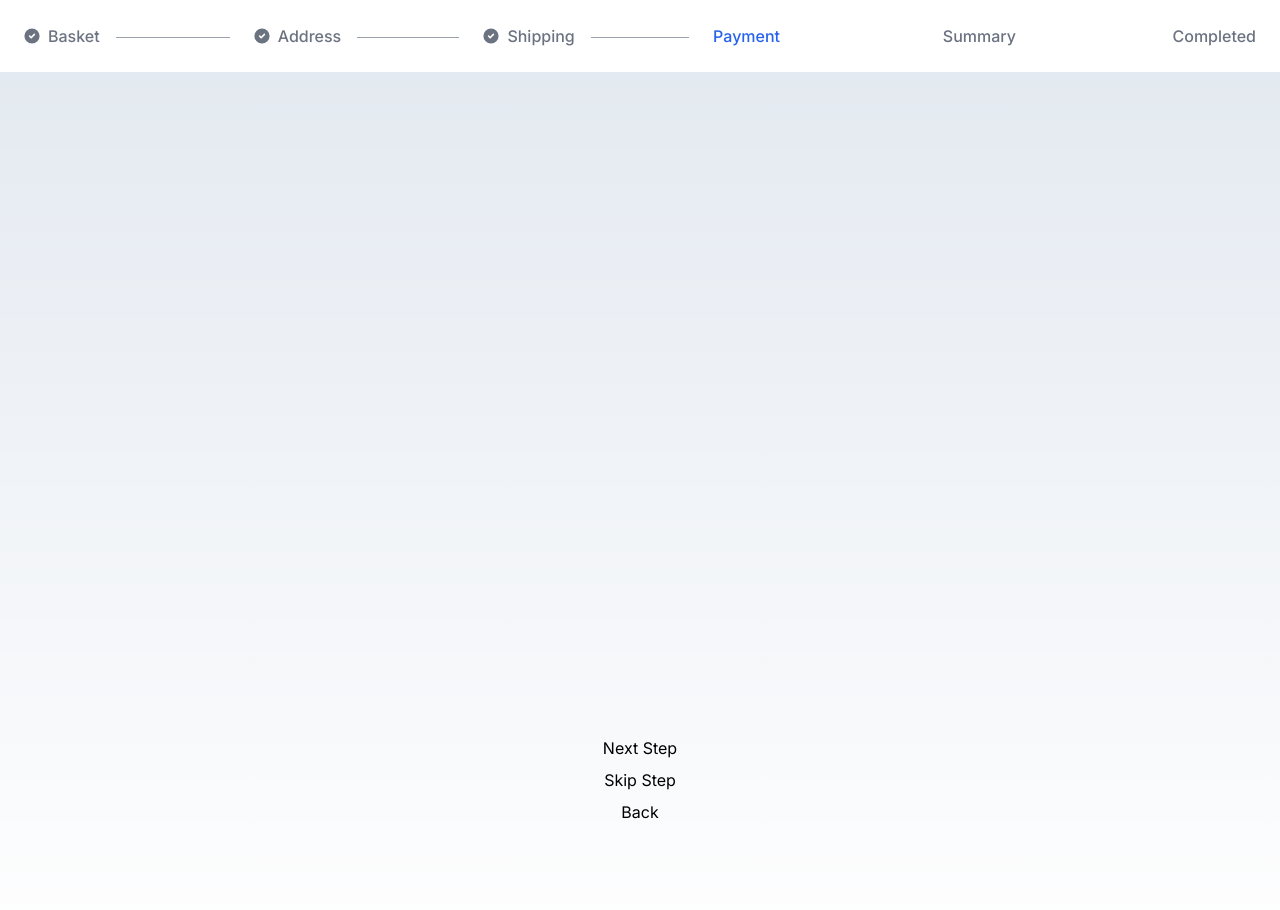
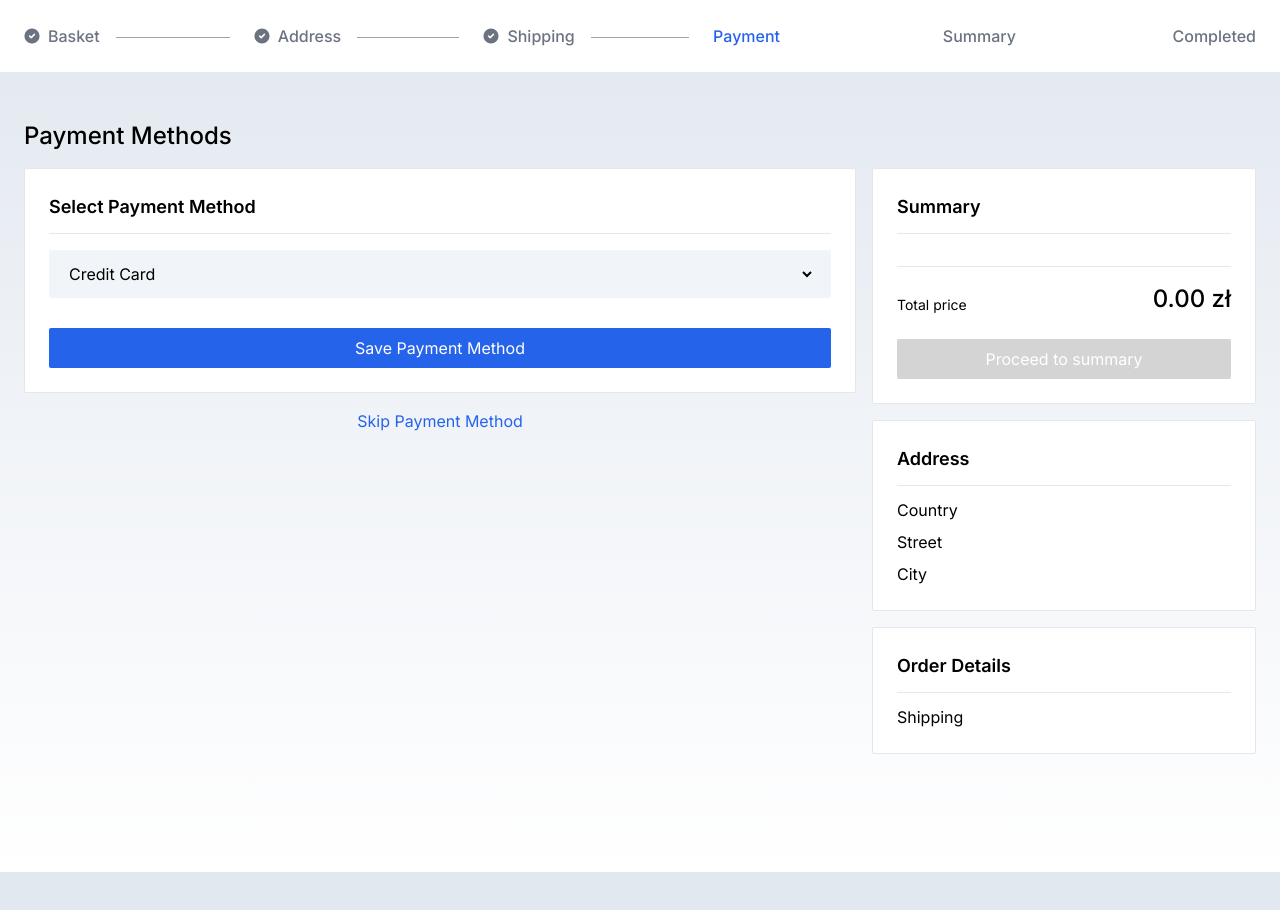
Before and after one commit to energywraith/basket-cart, a Next.js app: page /payment in a window 1280 px wide. Shown: the top 910 px of the page. After the commit the page ends 872 px from the top, so only its background shows below. Built offline with nearby package versions, Linux system fonts and the light colour scheme.

Commit message:
Add Payment page contents

```diff
--- a/src/app/payment/page.tsx
+++ b/src/app/payment/page.tsx
@@ -1,26 +1,70 @@
 "use client";
+
+import { Card } from "@/components/common/Card";
+import { Link } from "@/components/common/Link";
+import { AddressSummary } from "@/components/templates/AddressSummary";
+import { CartSummary } from "@/components/templates/CartSummary";
+import { PaymentCard } from "@/components/templates/PaymentCard";
+import { PaymentForm } from "@/components/templates/PaymentForm";
+import { ShippingSummary } from "@/components/templates/ShippingSummary";
+
+import { useAppMachine } from "@/context/AppMachineContext";
+import { PaymentMethod } from "@/context/AppMachineContext/types";
+import { useState } from "react";
 
 // State = shipping.selected | shipping.skipped
 
-import { useAppMachine } from "@/context/AppMachineContext";
-import Link from "next/link";
+export default function Payment() {
+  const { state, actor } = useAppMachine();
 
-export default function Address() {
-  const { states } = useAppMachine();
+  const [showForm, setShowForm] = useState(false);
+
+  const onSubmit = (paymentMethod: PaymentMethod) => {
+    console.log(paymentMethod);
+
+    actor.send({
+      type: "SET_PAYMENT_METHOD",
+      paymentMethod,
+    });
+
+    setShowForm(false);
+  };
+
+  const paymentMethod = state.context.paymentMethod;
 
   return (
-    <main className="flex min-h-screen flex-col items-center p-24">
-      <section className="flex flex-col items-center gap-y-2 mt-auto">
-        <Link href="/summary" onClick={() => states.goNext()}>
-          Next Step
-        </Link>
-        <Link href="/summary" onClick={() => states.skipStep()}>
-          Skip Step
-        </Link>
-        <Link href="/shipment" onClick={() => states.goBack()}>
-          Back
-        </Link>
+    <>
+      <h1 className="self-start text-2xl font-medium">Payment Methods</h1>
+      <section className="flex flex-col md:flex-row w-full gap-4">
+        <section className="flex-grow flex flex-col gap-4">
+          {!paymentMethod || showForm ? (
+            <>
+              <Card className="flex flex-col gap-y-4">
+                <Card.Header as="h2">Select Payment Method</Card.Header>
+                <PaymentForm
+                  onCancel={showForm ? () => setShowForm(false) : undefined}
+                  onSubmit={onSubmit}
+                />
+              </Card>
+              <Link variant="text" href="summary" className="self-center">
+                Skip Payment Method
+              </Link>
+            </>
+          ) : (
+            <PaymentCard onChangeShipping={() => setShowForm(true)} />
+          )}
+        </section>
+        <section className="flex flex-col w-full md:max-w-sm gap-y-4">
+          <CartSummary
+            proceedTo="summary"
+            proceedText="Proceed to summary"
+            isProceedDisabled={!paymentMethod}
+            showCartItems
+          />
+          <AddressSummary />
+          <ShippingSummary />
+        </section>
       </section>
-    </main>
+    </>
   );
 }
```
